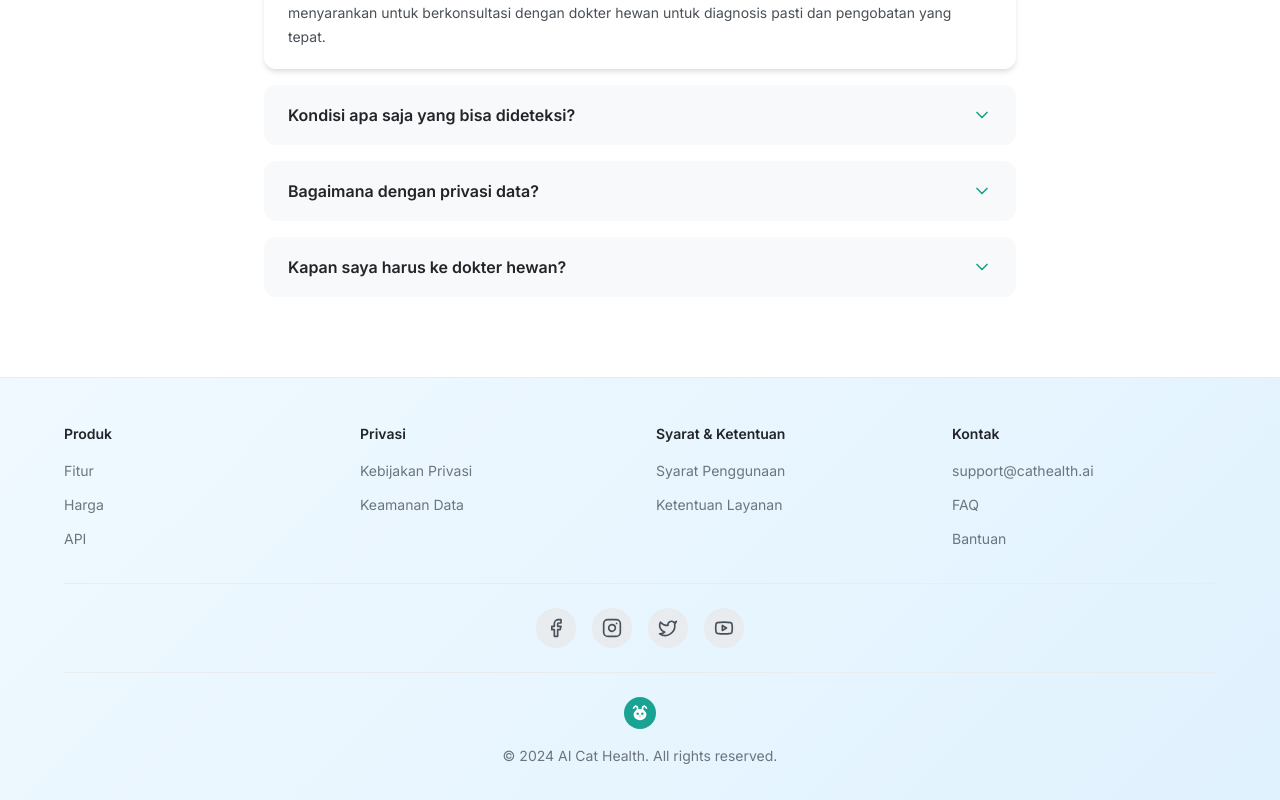
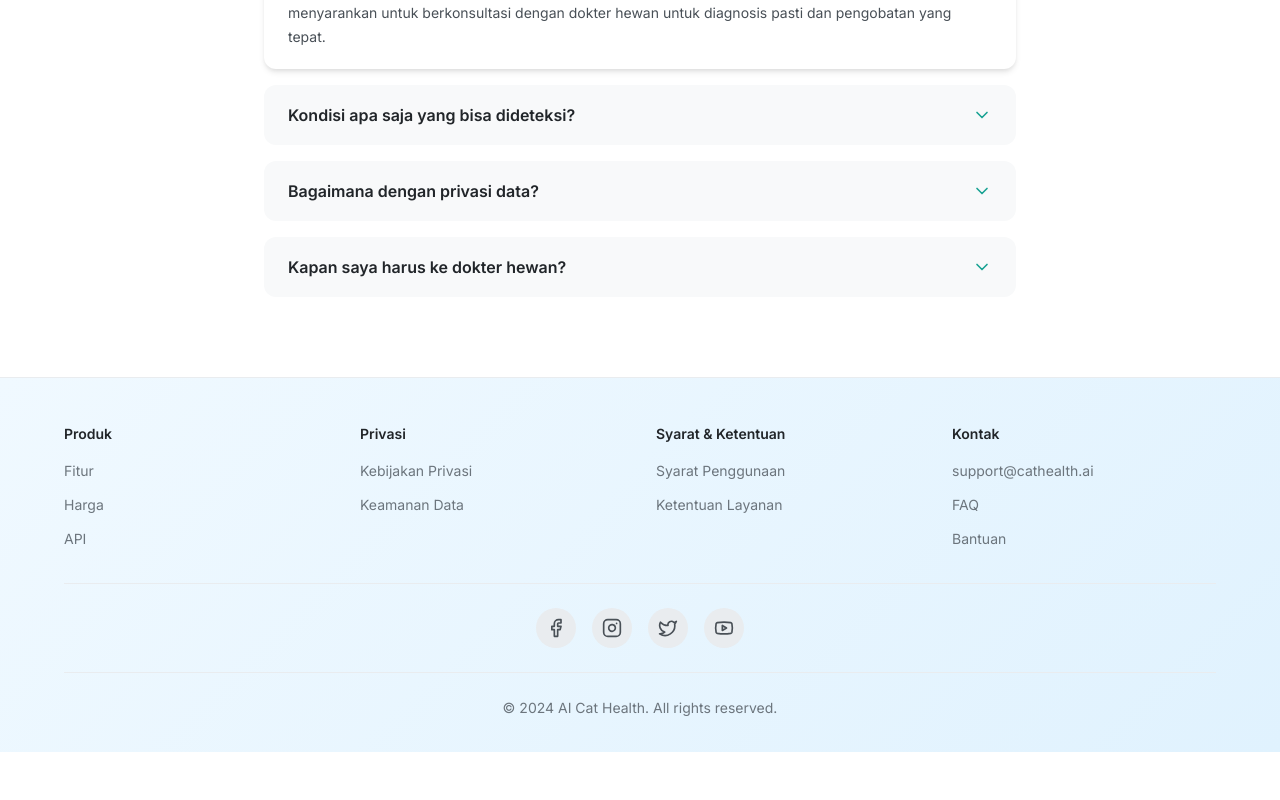
Before and after one commit to mriya23/cat-health, a React (Vite) app in the folder frontend/: page / in a window 1280 px wide. Shown: the part 3280-4080 px from the top of the page. After the commit the page ends 4032 px from the top, so only its background shows below. Built offline with nearby package versions, Linux system fonts and the light colour scheme.

Commit message:
Auto-sync after agent response

```diff
--- a/frontend/src/components/Footer/Footer.jsx
+++ b/frontend/src/components/Footer/Footer.jsx
@@ -58,20 +58,8 @@ const Footer = () => {
           </div>
         </div>
 
+
         <div className="footer-bottom">
-          <div className="footer-logo">
-            <div className="logo-icon-small">
-              <svg viewBox="0 0 40 40" fill="none" xmlns="http://www.w3.org/2000/svg">
-                <circle cx="20" cy="20" r="20" fill="#1aa393"/>
-                <path d="M12 14C12 14 14 10 16 12C18 14 16 18 16 18" stroke="white" strokeWidth="2" strokeLinecap="round"/>
-                <path d="M28 14C28 14 26 10 24 12C22 14 24 18 24 18" stroke="white" strokeWidth="2" strokeLinecap="round"/>
-                <ellipse cx="20" cy="22" rx="8" ry="7" fill="white"/>
-                <circle cx="17" cy="21" r="1.5" fill="#1aa393"/>
-                <circle cx="23" cy="21" r="1.5" fill="#1aa393"/>
-                <ellipse cx="20" cy="24" rx="1.5" ry="1" fill="#ffb6c1"/>
-              </svg>
-            </div>
-          </div>
           <p className="footer-copyright">© 2024 AI Cat Health. All rights reserved.</p>
         </div>
       </div>
```
